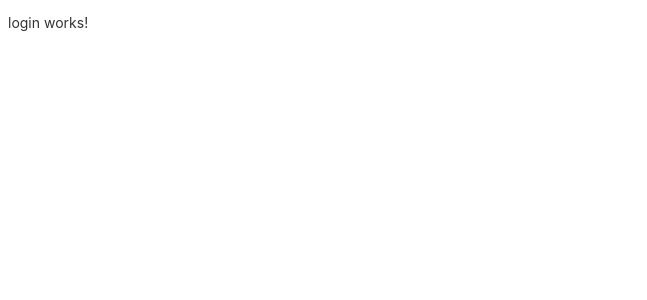
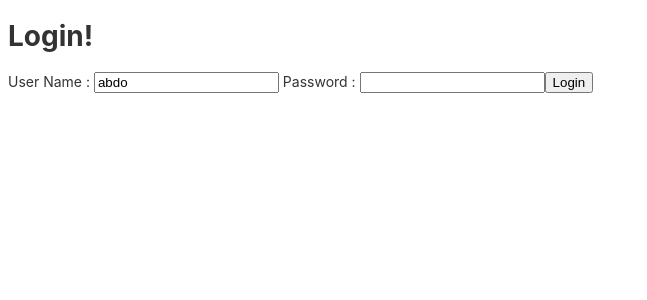
Before and after one commit to abdelaziz-lounes/fullstack-java-project, an Angular app in the folder forntend/todo/: page / in a window 1280 px wide. Shown: the top 300 px of the page, without its empty margins (0-647 px from the left). Built offline with nearby package versions, Linux system fonts and the light colour scheme.

Commit message:
adding welcome component

```diff
--- a/forntend/todo/src/app/app-routing.module.ts
+++ b/forntend/todo/src/app/app-routing.module.ts
@@ -1,7 +1,13 @@
 import { NgModule } from '@angular/core';
 import { RouterModule, Routes } from '@angular/router';
+import {LoginComponent} from "./login/login.component";
+import {WelcomeComponent} from "./welcome/welcome.component";
 
-const routes: Routes = [];
+const routes: Routes = [
+  { path: '', component: LoginComponent  },
+  { path: 'login', component: LoginComponent },
+  { path: 'welcome/:name', component: WelcomeComponent}
+];
 
 @NgModule({
   imports: [RouterModule.forRoot(routes)],
--- a/forntend/todo/src/app/app.component.html
+++ b/forntend/todo/src/app/app.component.html
@@ -1,3 +1,2 @@
-<app-login></app-login>
 
 <router-outlet></router-outlet>
--- /dev/null
+++ b/forntend/todo/src/app/error/error.component.html
@@ -0,0 +1 @@
+<p>error works!</p>
--- a/forntend/todo/src/app/login/login.component.html
+++ b/forntend/todo/src/app/login/login.component.html
@@ -1 +1,17 @@
-<p>login works!</p>
+<H1>Login!</H1>
+
+<div class="container">
+  <!--<div class="alert alert-warning" >{{errorMessage}}</div> -->
+
+  <div>
+    User Name : <input type="text" name="username" [(ngModel)]="username">
+    Password  : <input type="password" name="password" [(ngModel)]="password">
+
+    <!-- User Name : {{username}} -->
+
+    <!-- <button (click)=handleLogin() class="btn btn-success">Login</button> -->
+    <!-- <button (click)=handleBasicAuthLogin() class="btn btn-success">Login</button> -->
+    <button class="btn btn-success">Login</button>
+
+  </div>
+</div>
--- a/forntend/todo/src/app/login/login.component.ts
+++ b/forntend/todo/src/app/login/login.component.ts
@@ -6,5 +6,6 @@ import { Component } from '@angular/core';
   styleUrls: ['./login.component.scss']
 })
 export class LoginComponent {
-
+  username='abdo';
+  password='';
 }
--- /dev/null
+++ b/forntend/todo/src/app/welcome/welcome.component.html
@@ -0,0 +1 @@
+<p>welcome works!</p>
```
Also changed, not shown: forntend/todo/src/app/app.module.ts (+8 -2 lines), forntend/todo/src/app/error/error.component.ts (added, +10 -0 lines), forntend/todo/src/app/welcome/welcome.component.ts (added, +10 -0 lines), forntend/todo/src/app/error/error.component.scss (added), forntend/todo/src/app/welcome/welcome.component.scss (added), 2 other files (tests, documents, lock files or other folders).
